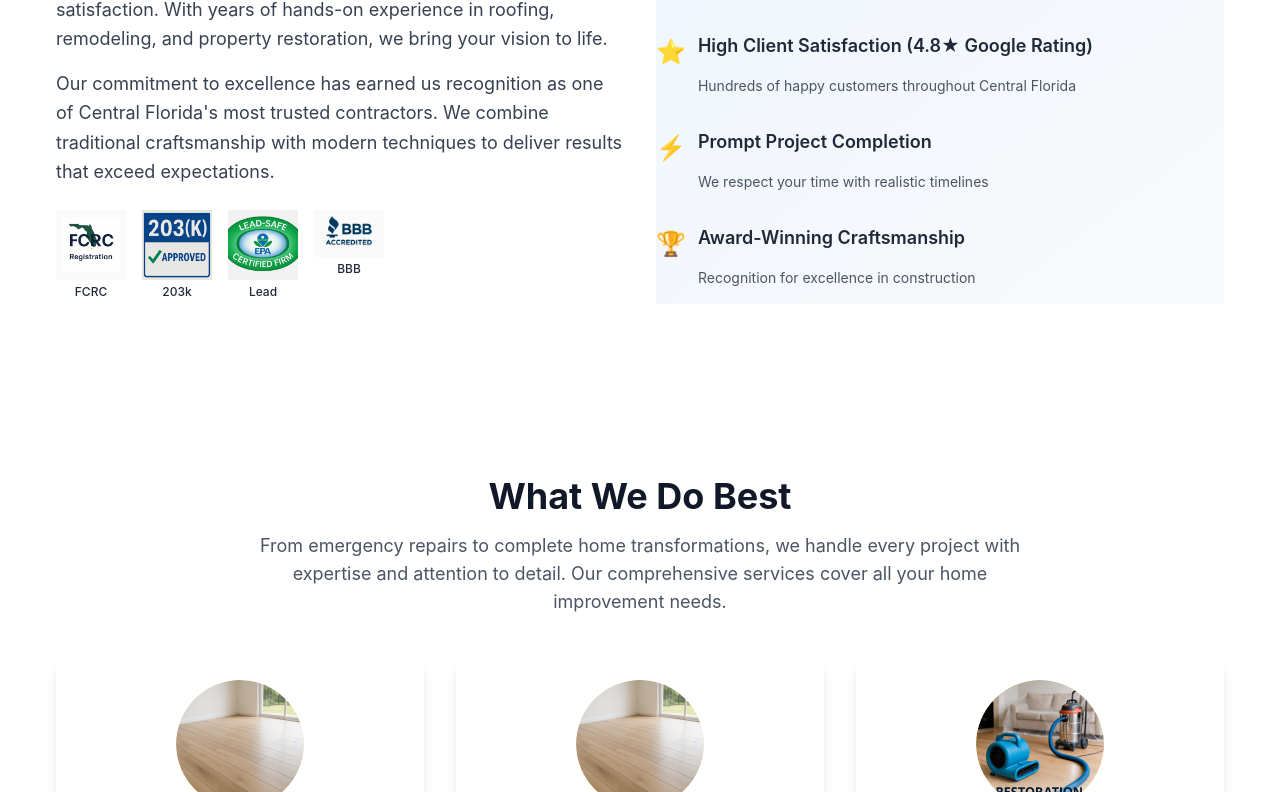
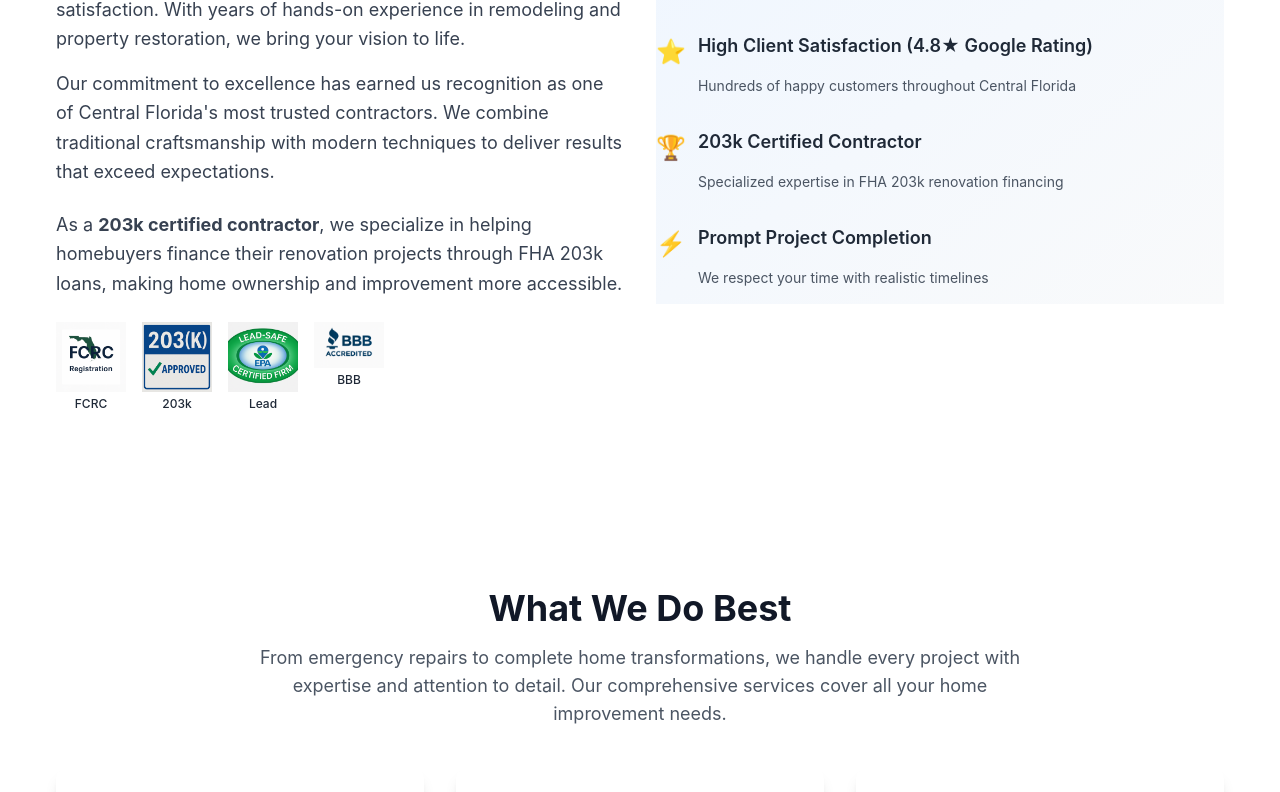
Before and after one commit to dre060/shakcon-properties, a Next.js app: page / in a window 1280 px wide. Shown: the part 1088-1880 px from the top of the page. Built offline with nearby package versions, Linux system fonts and the light colour scheme.

Commit message:
Added Book Appointment section and design updates

```diff
--- a/app/components/Footer.js
+++ b/app/components/Footer.js
@@ -16,7 +16,7 @@ export default function Footer() {
             <div className="flex gap-3">
               <Image src="/fcrc.png" alt="FCRC" width={30} height={30} className="object-contain opacity-70" />
               <Image src="/203k.png" alt="203k Certified" width={30} height={30} className="object-contain opacity-70" />
-              <Image src="/BBB.png" alt="BBB" width={30} height={30} className="object-contain opacity-70" />
+              <Image src="/bbb.png" alt="BBB" width={30} height={30} className="object-contain opacity-70" />
             </div>
           </div>
 
--- a/app/components/ProjectGallery.js
+++ b/app/components/ProjectGallery.js
@@ -5,9 +5,9 @@ import Link from 'next/link';
 export default function ProjectGallery({ showAll = false }) {
   const projects = [
     {
-      image: '/roof.jpg',
-      title: 'Complete Roof Replacement',
-      location: 'Winter Park, FL'
+      image: '/project_21.jpg',
+      title: 'New Home Construction',
+      location: 'The Villages, FL'
     },
     {
       image: '/kitchen.jpg',
--- a/app/constants/index.js
+++ b/app/constants/index.js
@@ -127,5 +127,5 @@ export const CERTIFICATIONS = [
   { name: 'FCRC Registered', image: '/fcrc.png' },
   { name: '203k Certified', image: '/203k.png' },
   { name: 'Lead Safe Certified', image: '/lead-safe.png' },
-  { name: 'BBB Accredited', image: '/BBB.png' }
+  { name: 'BBB Accredited', image: '/bbb.png' }
 ];
--- a/app/page.js
+++ b/app/page.js
@@ -30,10 +30,13 @@ export default function HomePage() {
             <div>
               <h2 className="text-3xl md:text-4xl font-bold mb-6 text-gray-900">Who We Are</h2>
               <p className="mb-4 text-lg leading-relaxed text-gray-700">
-                <strong>{COMPANY_INFO.name}</strong> is a Florida-licensed and certified residential contractor dedicated to quality craftsmanship, integrity, and client satisfaction. With years of hands-on experience in roofing, remodeling, and property restoration, we bring your vision to life.
+                <strong>{COMPANY_INFO.name}</strong> is a Florida-licensed and certified residential contractor dedicated to quality craftsmanship, integrity, and client satisfaction. With years of hands-on experience in remodeling and property restoration, we bring your vision to life.
               </p>
               <p className="mb-6 text-lg leading-relaxed text-gray-700">
                 Our commitment to excellence has earned us recognition as one of Central Florida's most trusted contractors. We combine traditional craftsmanship with modern techniques to deliver results that exceed expectations.
+              </p>
+              <p className="mb-6 text-lg leading-relaxed text-gray-700">
+                As a <strong>203k certified contractor</strong>, we specialize in helping homebuyers finance their renovation projects through FHA 203k loans, making home ownership and improvement more accessible.
               </p>
               <div className="flex flex-wrap gap-4">
                 {CERTIFICATIONS.map((cert, index) => (
@@ -63,17 +66,17 @@ export default function HomePage() {
                   </div>
                 </li>
                 <li className="flex items-start gap-3">
+                  <span className="text-blue-500 text-2xl mt-1">🏆</span>
+                  <div>
+                    <p className="text-lg font-semibold">203k Certified Contractor</p>
+                    <p className="text-gray-600 text-sm">Specialized expertise in FHA 203k renovation financing</p>
+                  </div>
+                </li>
+                <li className="flex items-start gap-3">
                   <span className="text-orange-500 text-2xl mt-1">⚡</span>
                   <div>
                     <p className="text-lg font-semibold">Prompt Project Completion</p>
                     <p className="text-gray-600 text-sm">We respect your time with realistic timelines</p>
-                  </div>
-                </li>
-                <li className="flex items-start gap-3">
-                  <span className="text-blue-500 text-2xl mt-1">🏆</span>
-                  <div>
-                    <p className="text-lg font-semibold">Award-Winning Craftsmanship</p>
-                    <p className="text-gray-600 text-sm">Recognition for excellence in construction</p>
                   </div>
                 </li>
               </ul>
```
